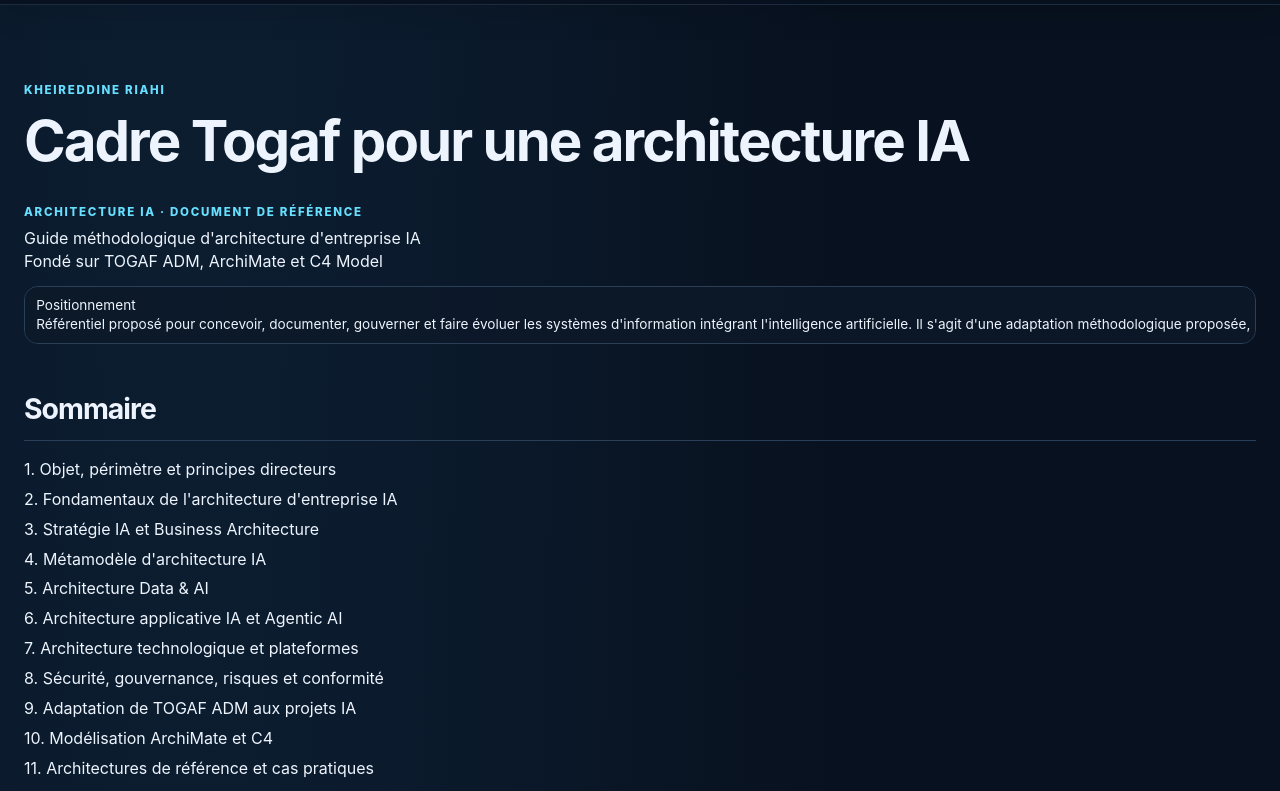
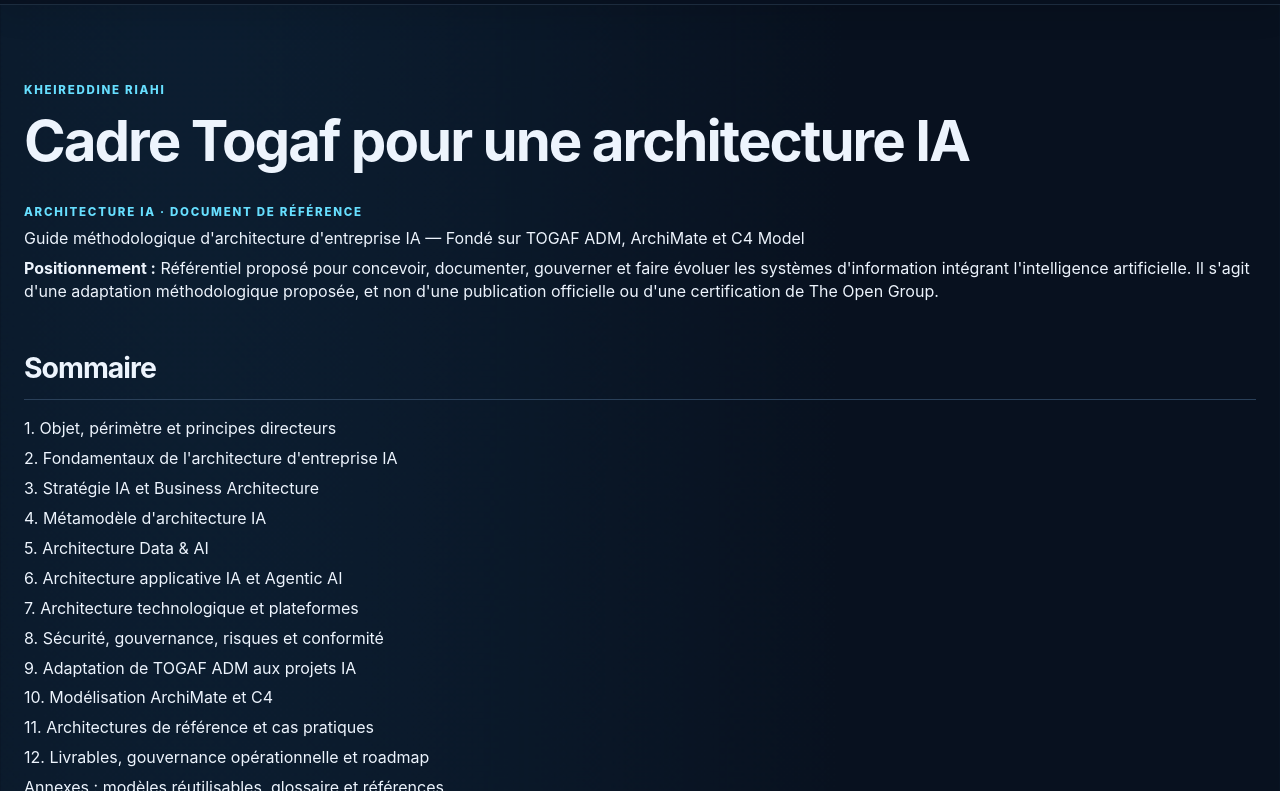
Before and after one commit to KRiahi345/kriahi, a Jekyll site: the page built from ressource-architecture-ia-framework.md, in a window 1280 px wide and 900 px high, cut to the strip 88-879 px from the top of the window. Built offline with Jekyll 4.4.1, drawn with Linux system fonts in a browser that asks for light colours.

Commit message:
Refine AI framework introduction layout

```diff
--- a/ressource-architecture-ia-framework.md
+++ b/ressource-architecture-ia-framework.md
@@ -11,10 +11,8 @@ no_wrap_intro: true
 
 <p class="eyebrow">ARCHITECTURE IA · DOCUMENT DE RÉFÉRENCE</p>
 <div class="source-document">
-<p>Guide méthodologique d&#x27;architecture d&#x27;entreprise IA<br>
-Fondé sur TOGAF ADM, ArchiMate et C4 Model</p>
-<div class="table-scroll"><table><tr><td><p>Positionnement<br>
-Référentiel proposé pour concevoir, documenter, gouverner et faire évoluer les systèmes d&#x27;information intégrant l&#x27;intelligence artificielle. Il s&#x27;agit d&#x27;une adaptation méthodologique proposée, et non d&#x27;une publication officielle ou d&#x27;une certification de The Open Group.</p></td></tr></table></div>
+<p>Guide méthodologique d&#x27;architecture d&#x27;entreprise IA — Fondé sur TOGAF ADM, ArchiMate et C4 Model</p>
+<p><strong>Positionnement :</strong> Référentiel proposé pour concevoir, documenter, gouverner et faire évoluer les systèmes d&#x27;information intégrant l&#x27;intelligence artificielle. Il s&#x27;agit d&#x27;une adaptation méthodologique proposée, et non d&#x27;une publication officielle ou d&#x27;une certification de The Open Group.</p>
 <h2>Sommaire</h2>
 <p>1. Objet, périmètre et principes directeurs</p>
 <p>2. Fondamentaux de l&#x27;architecture d&#x27;entreprise IA</p>
```
